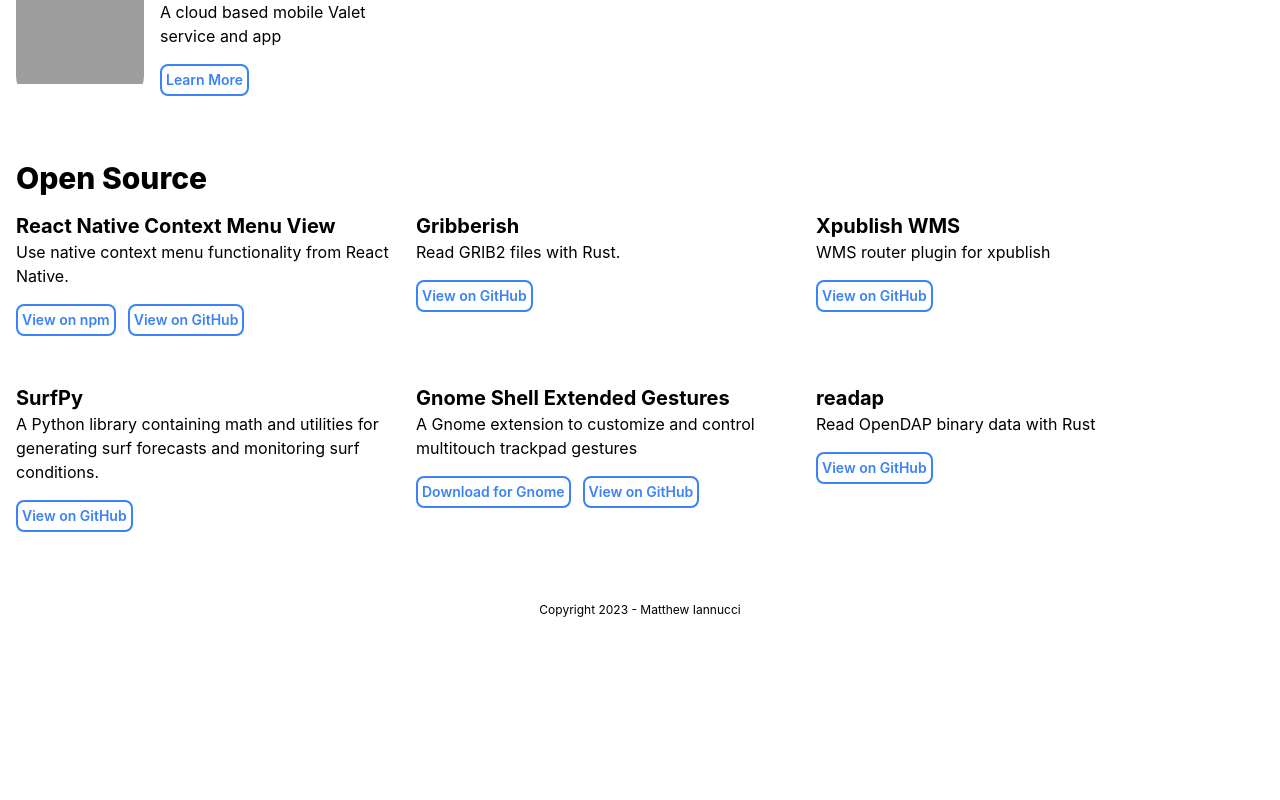
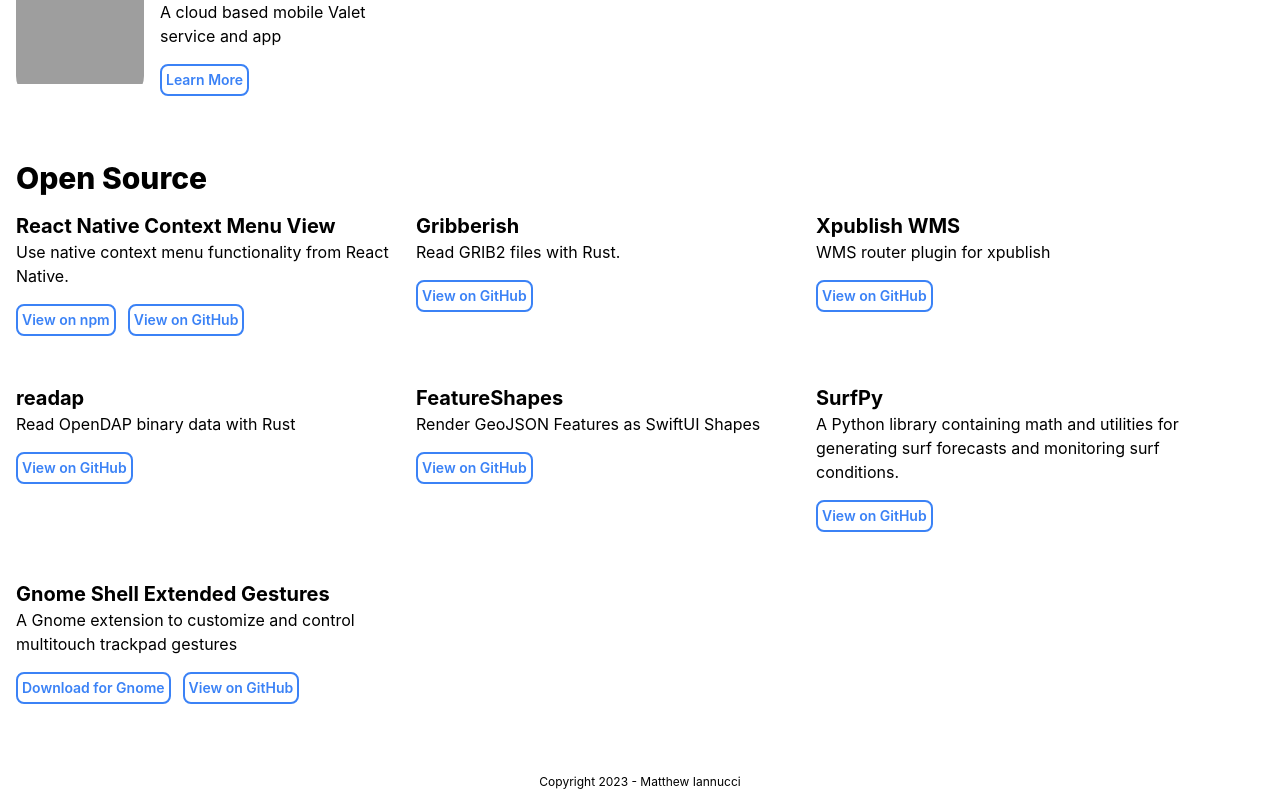
Before and after one commit to mpiannucci/matthewiannucci, a Next.js app: page / in a window 1280 px wide. Shown: the part 612-1412 px from the top of the page. Before the commit the page ends 1240 px from the top, so only its background shows below. Built offline with nearby package versions, Linux system fonts and the light colour scheme; grey boxes are pictures that could not be loaded.

Commit message:
Add FeatureShapes

```diff
--- a/app/page.js
+++ b/app/page.js
@@ -50,7 +50,7 @@
                             tagline="Visualize directional wave data for NOAA buoys"
                             icon="/playbuoy-ios-icon-blue-background.png"
                             links={[
-                                {title: 'iOS', target: 'https://apps.apple.com/us/app/playbuoy/id1662001103'},
+                                { title: 'iOS', target: 'https://apps.apple.com/us/app/playbuoy/id1662001103' },
                                 { title: 'Web', target: 'https://playbuoy.app' }
                             ]}
                         />
@@ -91,6 +91,20 @@
                             ]}
                         />
                         <AppInfo
+                            name="readap"
+                            description="Read OpenDAP binary data with Rust"
+                            links={[
+                                { title: 'View on GitHub', target: 'https://github.com/mpiannucci/readap' }
+                            ]}
+                        />
+                        <AppInfo
+                            name="FeatureShapes"
+                            description="Render GeoJSON Features as SwiftUI Shapes"
+                            links={[
+                                { title: 'View on GitHub', target: 'https://github.com/mpiannucci/FeatureShapes' }
+                            ]}
+                        />
+                        <AppInfo
                             name="SurfPy"
                             tagline="A Python library containing math and utilities for generating surf forecasts and monitoring surf conditions."
                             //The backbone of HopeWaves, this python library is a suite of tools for creating surf forecasting applications. There are tools for downloading buoy data, tide data, wave model data, and more."
@@ -98,6 +112,7 @@
                                 { title: 'View on GitHub', target: 'https://github.com/mpiannucci/surfpy' }
                             ]}
                         />
+
                         <AppInfo
                             name="Gnome Shell Extended Gestures"
                             tagline="A Gnome extension to customize and control multitouch trackpad gestures"
@@ -106,13 +121,6 @@
                                 { title: 'View on GitHub', target: 'https://github.com/mpiannucci/gnome-shell-extended-gestures' }
                             ]}
                         />
-                        <AppInfo
-                            name="readap"
-                            description="Read OpenDAP binary data with Rust"
-                            links={[
-                                { title: 'View on GitHub', target: 'https://github.com/mpiannucci/readap' }
-                            ]}
-                        />
                     </div>
                 </div>
             </div>
```
